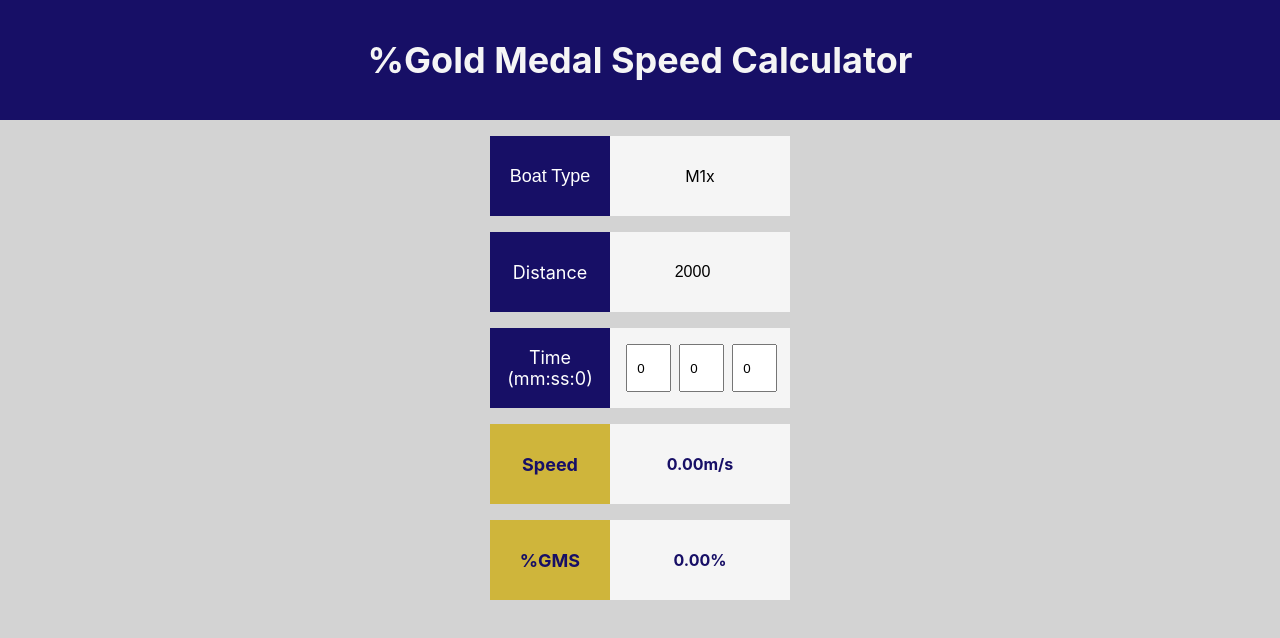
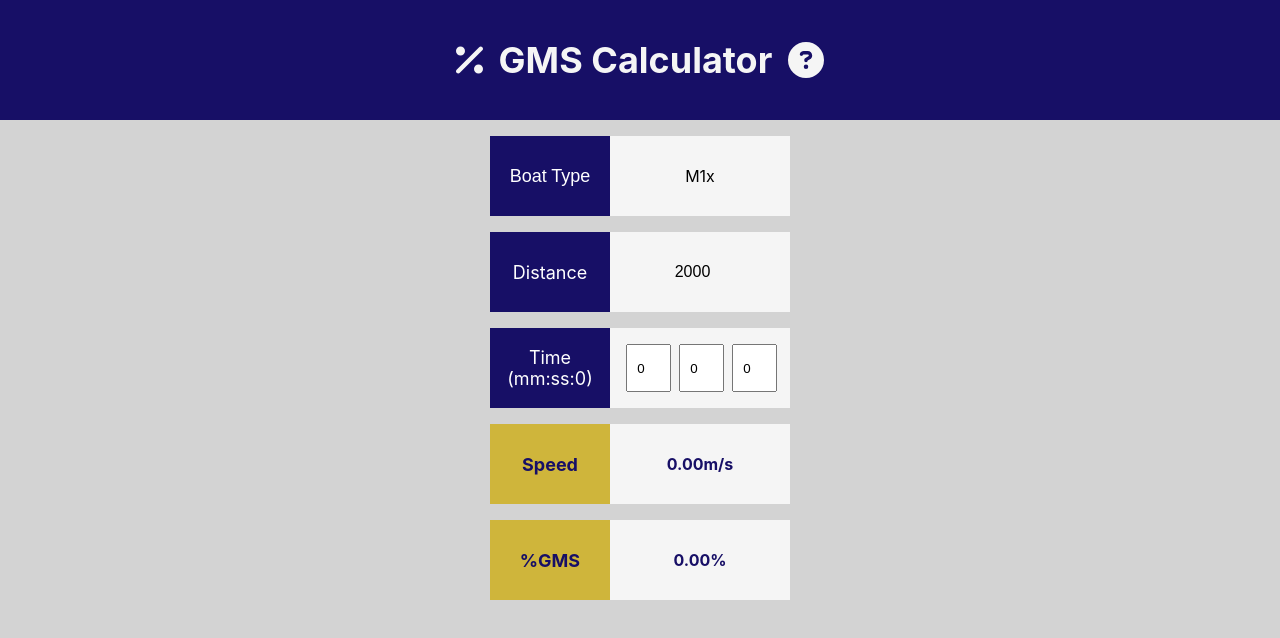
Before and after one commit to davekempsell/gold-medal-speed-calculator, a React (Create React App) app: page / in a window 1280 px wide. Shown: the top 638 px of the page. Built offline with nearby package versions, Linux system fonts and the light colour scheme.

Commit message:
icons added to header

```diff
--- a/package.json
+++ b/package.json
@@ -3,6 +3,10 @@
   "version": "0.1.0",
   "private": true,
   "dependencies": {
+    "@fortawesome/fontawesome-svg-core": "^6.2.0",
+    "@fortawesome/free-regular-svg-icons": "^6.2.0",
+    "@fortawesome/free-solid-svg-icons": "^6.2.0",
+    "@fortawesome/react-fontawesome": "^0.2.0",
     "@testing-library/jest-dom": "^5.16.5",
     "@testing-library/react": "^13.4.0",
     "@testing-library/user-event": "^13.5.0",
--- a/src/App.css
+++ b/src/App.css
@@ -13,10 +13,17 @@
   display: flex;
   flex-direction: column;
   justify-content: center;
+  align-items: center;
   font-size: calc(10px + 1vmin);
-  text-align: center;
+}
+
+.header-content {
+  display: flex;
+  flex-direction: row;
+  justify-content: space-around;
+  align-items: center;
+  width: 30vw;
   color: whitesmoke;
-  padding: none;
 }
 
 * {
--- a/src/App.js
+++ b/src/App.js
@@ -5,6 +5,8 @@ import { DistanceInput } from './components/DistanceInput'
 import { GoldMedalSpeed } from './components/GoldMedalSpeed';
 import { Speed } from './components/Speed';
 import { TimeInput } from './components/timeInput'
+import { faCircleQuestion, faPercent } from "@fortawesome/free-solid-svg-icons";
+import { FontAwesomeIcon } from "@fortawesome/react-fontawesome";
 
 function App() {
   const [boatType, setBoatType] = useState('M1x')
@@ -15,7 +17,11 @@ function App() {
   return (
     <div className="App">
       <header className="App-header">
-        <h1>%Gold Medal Speed Calculator</h1>
+        <div className="header-content">
+          <FontAwesomeIcon id="percent-icon" icon={faPercent} size="2x"/>
+          <h1>GMS Calculator</h1>
+          <FontAwesomeIcon id='help-icon' icon={faCircleQuestion} size="2x"/>
+        </div>
       </header>
       <main>
         <div className="input-container">
```
Also changed, not shown: 1 other file (tests, documents, lock files or other folders).
